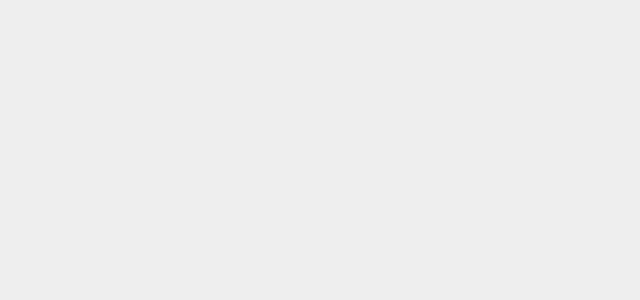
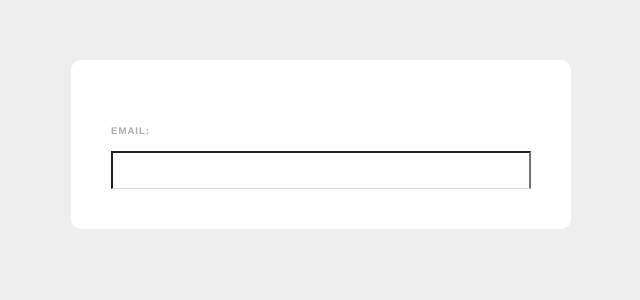
Before and after one commit to snaxy318/user1-front, a Vue app: page / in a window 1280 px wide. Shown: the top 300 px of the page, without its empty margins (319-959 px from the left). Built offline with nearby package versions, Linux system fonts and the light colour scheme.

Commit message:
added SignUpForm and applyed style

```diff
--- a/src/App.vue
+++ b/src/App.vue
@@ -1,12 +1,12 @@
 <template>
-
+  <SignupForm/>
 </template>
 
 <script>
-
+import SignupForm from './components/SignupForm.vue';
 export default {
   name: 'App',
-  components: {}
+  components: {SignupForm}
 }
 </script>
 
--- /dev/null
+++ b/src/components/SignupForm.vue
@@ -0,0 +1,40 @@
+<template>
+    <form>
+        <label>Email: </label>
+        <input type="email" required>
+    </form>
+</template>
+
+<script>
+export default{
+
+}
+</script>
+
+<style scoped>
+form{
+    max-width:420px;
+    margin: 30px auto;
+    background: white;
+    text-align:left;
+    padding: 40px;
+    border-radius:10px;
+}
+label {
+    color: #aaa;
+    display: inline-block;
+    margin: 25px 0 15px;
+    font-size: 0.6em;
+    text-transform: uppercase;
+    letter-spacing: 1px;
+    font-weight: bold;
+}
+input {
+    display: block;
+    padding: 10px 6px;
+    width: 100%;
+    box-sizing: border-box;
+    border-bottom: 1px solid #ddd;
+    color: #555;
+}
+</style>
```
